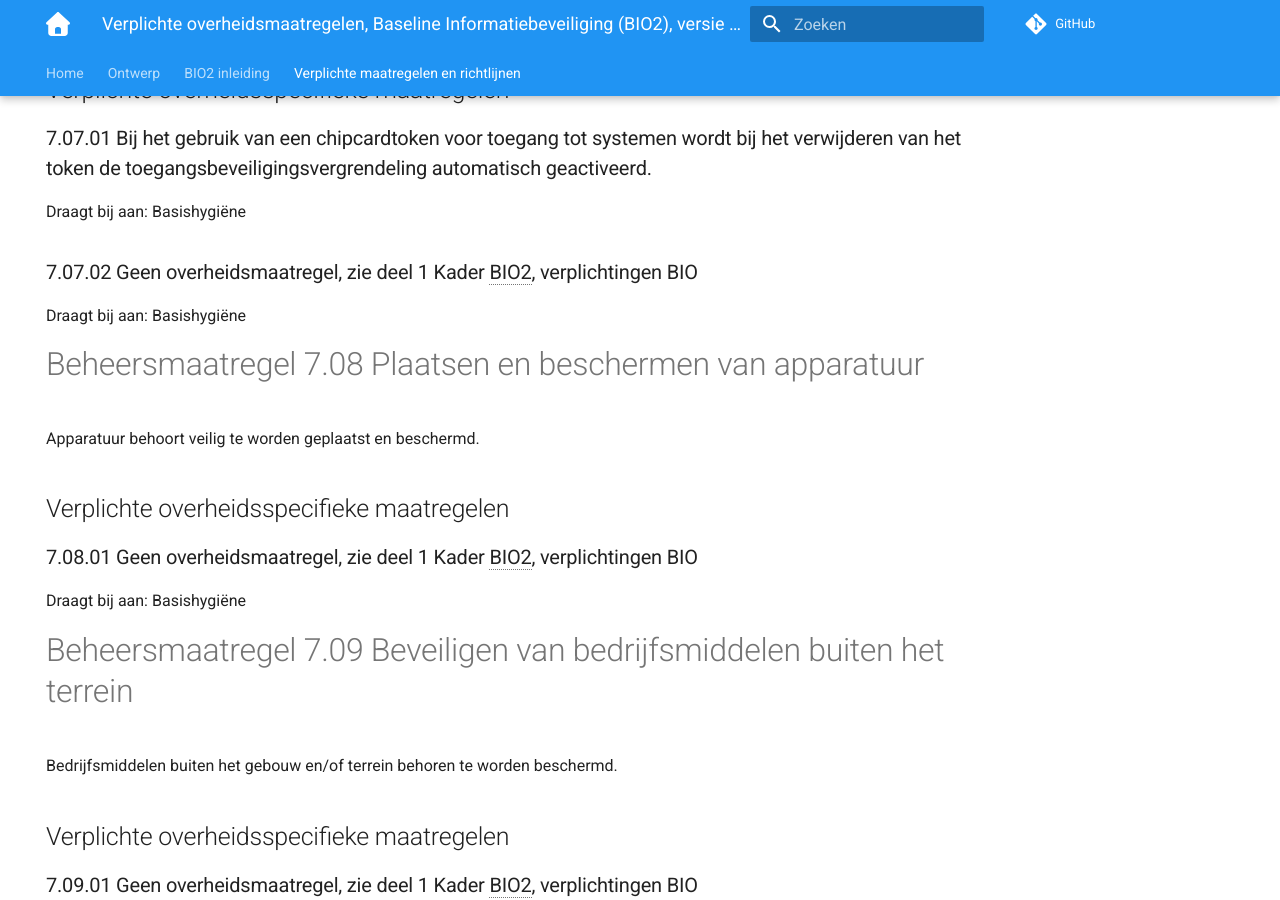
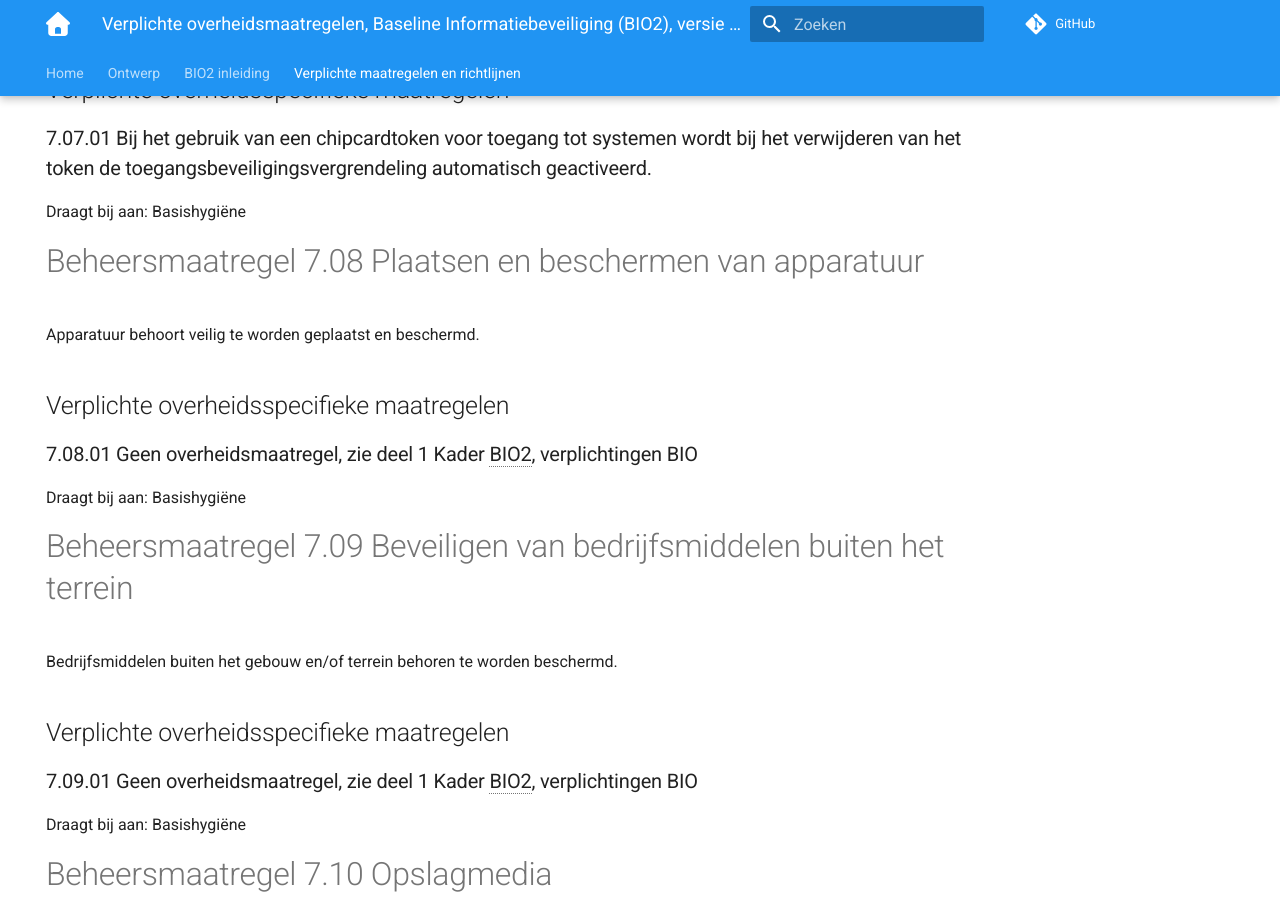
Before and after one commit to MinBZK/Baseline-Informatiebeveiliging-Overheid, an MkDocs documentation site: the page built from docs/maatregelen/index.md, in a window 1280 px wide and 900 px high, scrolled down 25674 px. Built offline with MkDocs 1.6.1 and Material for MkDocs 9.7.7, drawn with Linux system fonts in a browser that asks for light colours; comment, search, counter and statistics services are not loaded.

Commit message:
dubbele maatregel 7.07.02 verwijderd
dubbele maatregel 7.07.02 verwijderd

```diff
--- a/docs/maatregelen/index.md
+++ b/docs/maatregelen/index.md
@@ -737,10 +737,6 @@ Er behoren clear desk-regels voor papieren documenten en verwijderbare opslagmed
 
 Draagt bij aan: Basishygiëne
 
-### 7.07.02 Geen overheidsmaatregel, zie deel 1 Kader BIO2, verplichtingen BIO
-
-Draagt bij aan: Basishygiëne
-
 # Beheersmaatregel 7.08 Plaatsen en beschermen van apparatuur
 
 Apparatuur behoort veilig te worden geplaatst en beschermd.
```
